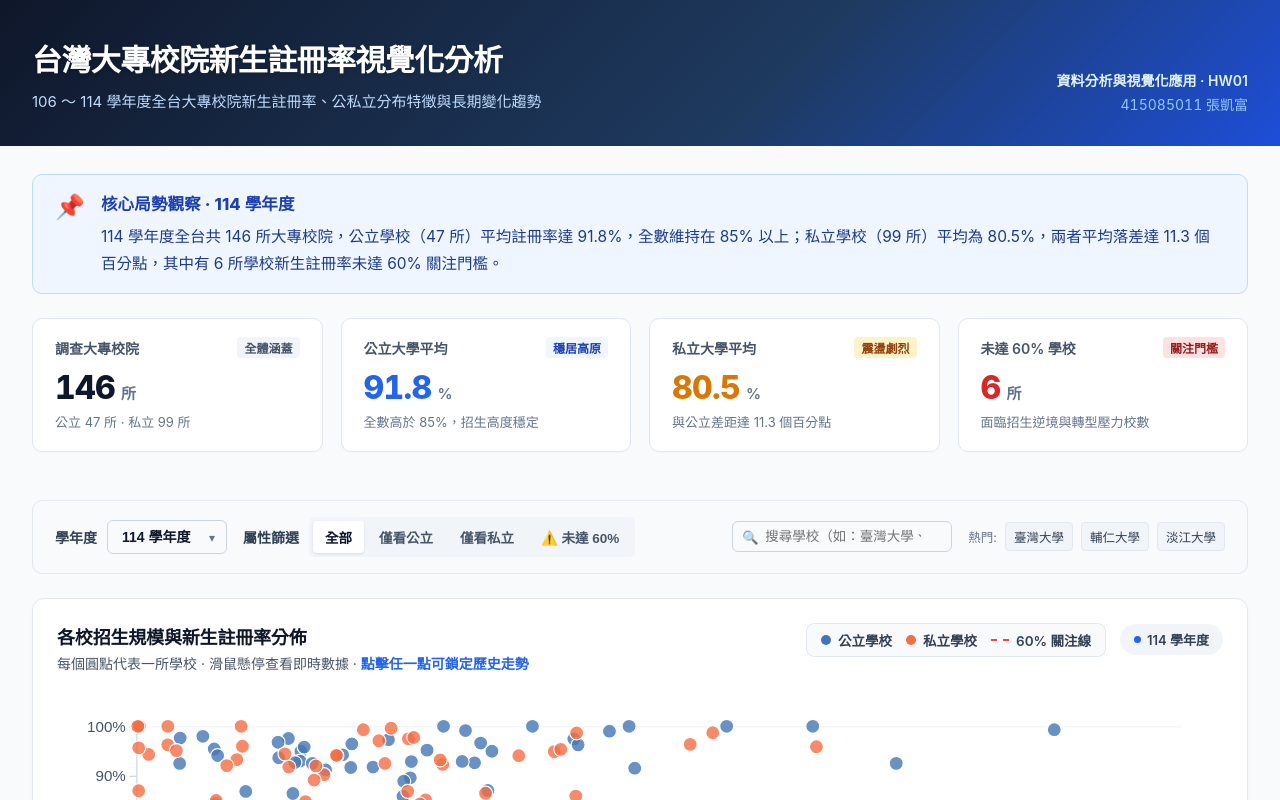
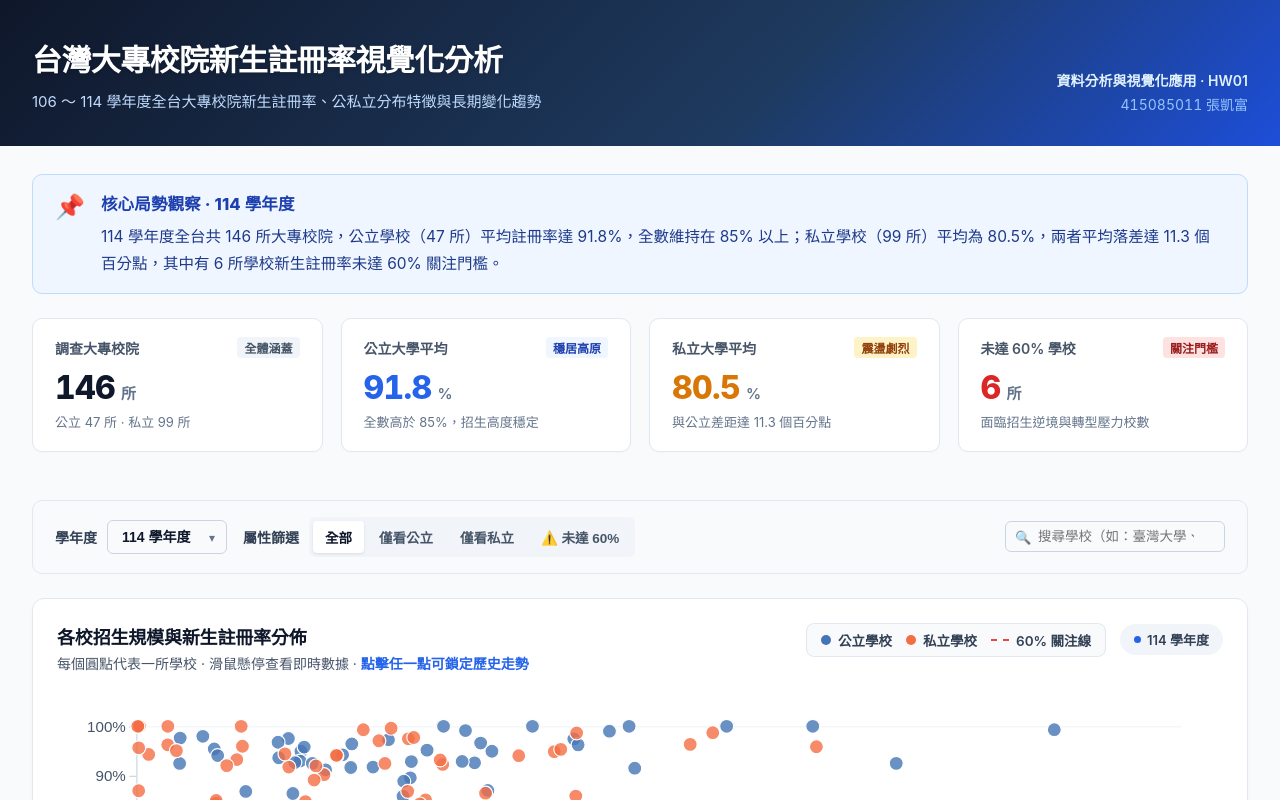
Before and after one commit to powerkaifu/1151VIS-HW1-415085011-CHANG-KAI-FU, a Vue app: page / in a window 1280 px wide. Shown: the top 800 px of the page. Built offline with nearby package versions, Linux system fonts and the light colour scheme.

Commit message:
refactor(ui): 移除工具列熱門學校快捷標籤，精簡操作區視覺雜訊

```diff
--- a/src/App.vue
+++ b/src/App.vue
@@ -99,13 +99,7 @@ function handleSelectSchool(schoolName) {
 	searchQuery.value = cleanSchoolName(schoolName)
 }
 
-// 快速標籤點擊
-function quickPickSchool(keyword) {
-	const found = currentYearData.value.find((d) => d.schoolName.includes(keyword))
-	if (found) {
-		handleSelectSchool(found.schoolName)
-	}
-}
+
 
 // 搜尋輸入監聽
 function handleSearchInput() {
@@ -279,13 +273,7 @@ function clearSelectedSchool() {
 					</div>
 					<!-- 🆕 搜尋無結果提示 -->
 					<p v-if="searchNoResult" class="search-no-result">找不到「{{ searchQuery }}」，請確認校名是否正確</p>
-					<!-- 快捷熱門標籤 -->
-					<div class="quick-tags">
-						<span class="tag-hint">熱門:</span>
-						<button class="tag-btn" @click="quickPickSchool('臺灣大學')">臺灣大學</button>
-						<button class="tag-btn" @click="quickPickSchool('輔仁大學')">輔仁大學</button>
-						<button class="tag-btn" @click="quickPickSchool('淡江大學')">淡江大學</button>
-					</div>
+
 				</div>
 			</section>
 
@@ -721,34 +709,7 @@ body {
 	}
 }
 
-/* 快捷標籤 */
-.quick-tags {
-	display: flex;
-	align-items: center;
-	gap: 8px;
-}
 
-.tag-hint {
-	font-size: 12.5px;
-	color: #64748b;
-}
-
-.tag-btn {
-	background: #f1f5f9;
-	border: 1px solid #e2e8f0;
-	border-radius: 4px;
-	font-size: 12.5px;
-	padding: 4px 8px;
-	color: #334155;
-	cursor: pointer;
-	transition: all 0.15s ease;
-}
-
-.tag-btn:hover {
-	background: #e2e8f0;
-	color: #0f172a;
-	border-color: #cbd5e1;
-}
 
 /* 核心視覺化雙圖佈局（上下縱向全寬排列，呼吸感充足） */
 .charts-layout {
```
